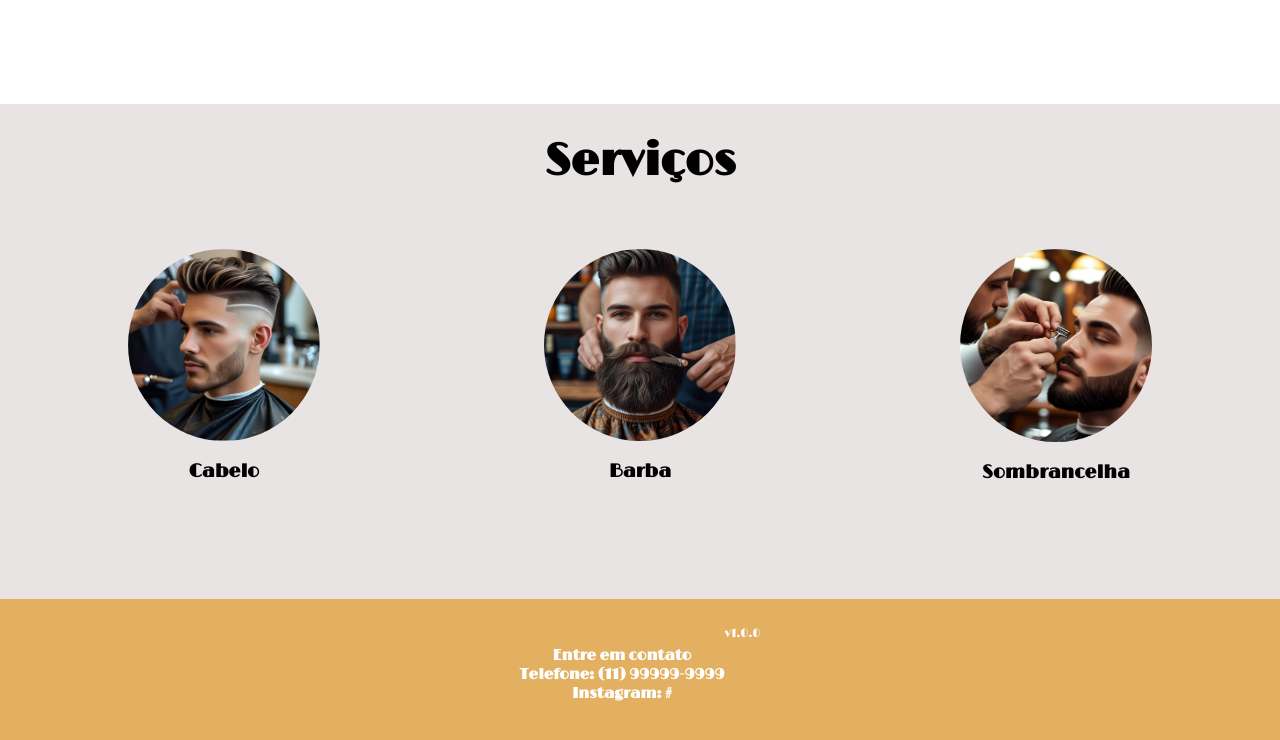
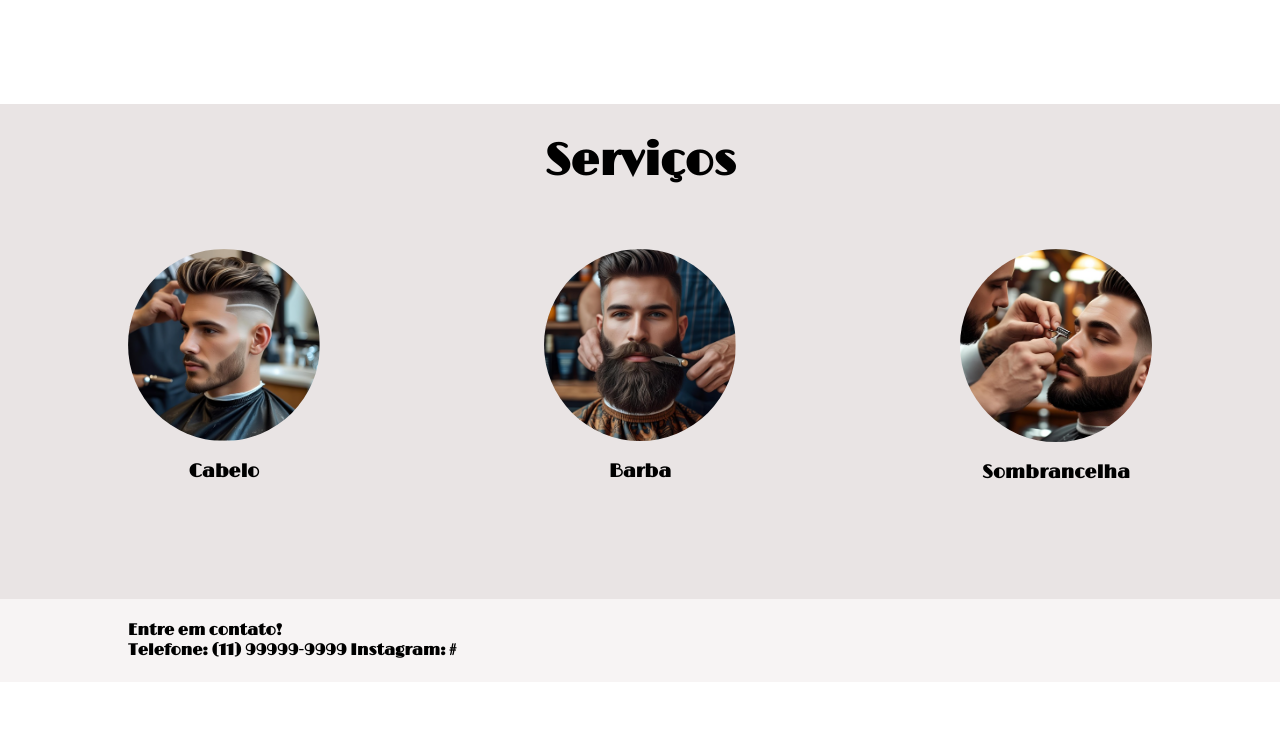
Before and after one commit to praedo12/Jo-oBarber-s, a website: page public/index.html in a window 1280 px wide. Shown: the part 778-1518 px from the top of the page. After the commit the page ends 1460 px from the top, so only its background shows below. Drawn offline with nearby package versions, Linux system fonts and the light colour scheme.

Commit message:
Versão final primeira pag

```diff
--- a/public/css/estilo.css
+++ b/public/css/estilo.css
@@ -19,6 +19,11 @@ body {
   display: flex;
   width: 80%;
   margin: auto;
+}
+.container a{
+  color: black;
+  font-style: normal;
+  text-decoration: none;
 }
 
 .header {
@@ -139,21 +144,9 @@ body {
 
 /* FOOTER */
 
-.footer {
-  background-color: #e3b062;
-  height: 150px;
-  color: #fff;
+footer{
+  background-color: #f7f4f4;
   display: flex;
-  font-size: 15px;
-}
-
-.footer .container {
-  justify-content: center;
-  text-align: center;
-}
-
-.footer .container .version {
-  font-size: 12px;
 }
 
 /* LOGIN */
--- a/public/index.html
+++ b/public/index.html
@@ -20,6 +20,7 @@
       <div class="container">
 
         <h1 class="titulo">João Barber's</h1>
+        <nav>
           <ul class="navbar">
             <li class="agora">
               <a href="#">Início</a>
@@ -31,11 +32,12 @@
               <a href="login.html">Contato</a>
             </li>
             <li>
-            <a href="cadastro.html">Cadastro</a>
+              <a href="login.html">login</a>
             </li>
           </ul>
         </div>
       </div>
+    </nav>
 
     <div class="banner">
       <div class="container">
@@ -48,30 +50,37 @@
       <h1>Serviços</h1>
       <div class="container">
         <div class="boxes">
+          <a href="simulador.html">
           <div class="box">
             <img src="assets/imgs/imagemCorte.png">
             <h3>Cabelo</h3>
           </div>
+        </a>
+
+        <a href="simulador.html">
           <div class="box">
             <img src="assets/imgs/imagemBarba.png">
             <h3>Barba</h3>
           </div>
+          </a>
+
+          <a href="simulador.html">
           <div class="box">
             <img src="assets/imgs/imagemSombrancelha.png">
             <h3>Sombrancelha</h3>
           </div>
+          </a>
         </div>
       </div>
     </div>
 
-    <div class="footer">
+    <footer>
       <div class="container">
-        <h4>Entre em contato<br>
-        Telefone: (11) 99999-9999<br>
+        <h4>Entre em contato!<br>
+        Telefone: (11) 99999-9999
         Instagram: #</h4>
-        <span class="version">v1.0.0</span>
       </div>
-    </div>
+    <footer>
   </body>
 
 </html>
```
Lines whose indentation alone changed are shown as unchanged.
